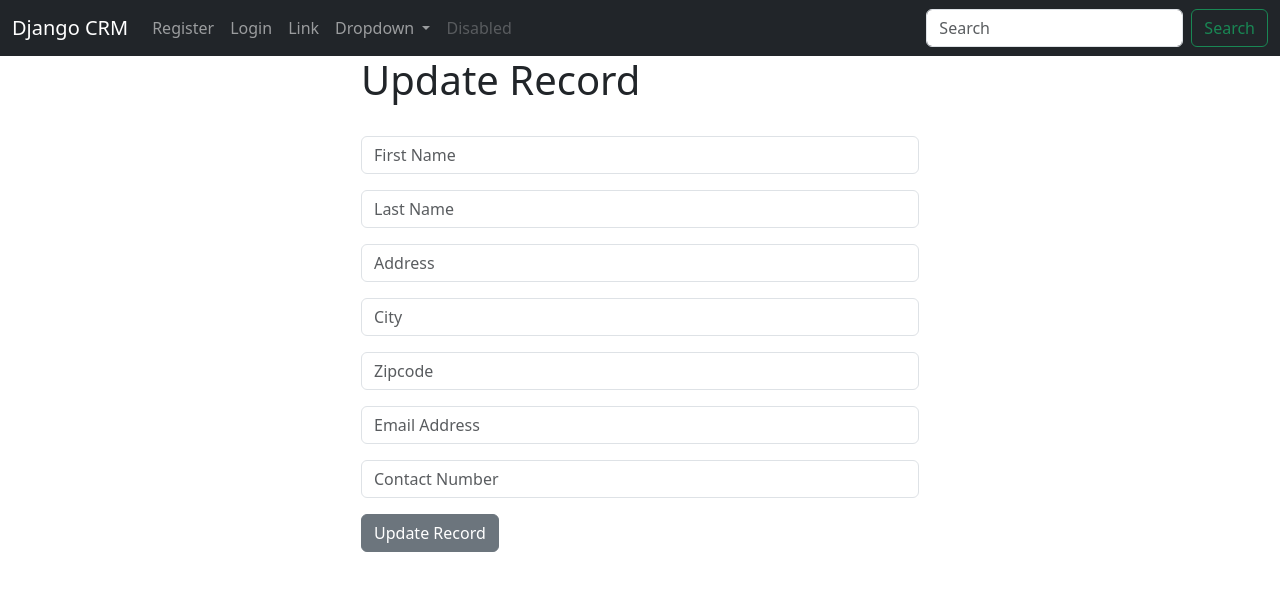
After one commit to artimre098/CRM, a Django app: template website/templates/update_record.html in a window 1280 px wide. The commit adds this page. Shown: the top 591 px of the page. Run offline with Django 5.2, Linux system fonts and the light colour scheme; the template is opened without the code that fills it: values that come from a table or form of the project are taken from there, others are empty.

Commit message:
Update Record Done

```diff
--- a/website/templates/record.html
+++ b/website/templates/record.html
@@ -43,6 +43,7 @@
             <br /><br /><br />
             <div class="col-sm-10">
                 <a href="{% url 'home' %}"><button class="btn btn-secondary">Back</button></a>
+                <a href="{% url 'update_record' employee_record.id %}"><button class="btn btn-warning">Update</button></a>
                 <a href="{% url 'delete_record' employee_record.id %}"><button class="btn btn-danger">Delete</button></a>
             </div>
         </div>
--- /dev/null
+++ b/website/templates/update_record.html
@@ -0,0 +1,17 @@
+{% extends 'base.html' %}
+
+{% block content%}
+    <div class="col-md-6 offset-md-3">
+        <h1> Update Record</h1>
+        <br />
+        <form method="POST" >
+            {% csrf_token%}
+
+            {{ form.as_p }}
+
+        <button type="submit" class="btn btn-secondary">Update Record</button>
+
+		</form>
+    </div>
+
+{% endblock%}
--- a/website/urls.py
+++ b/website/urls.py
@@ -11,4 +11,5 @@ urlpatterns = [
     path('record/<int:pk>',views.employee_record, name='record'),
     path('delete_record/<int:pk>',views.delete_record, name='delete_record'),
     path('add_record/',views.add_record, name='add_record'),
+    path('update_record/<int:pk>',views.update_record, name='update_record'),
 ]
```
Also changed, not shown: website/views.py (+13 -0 lines).
